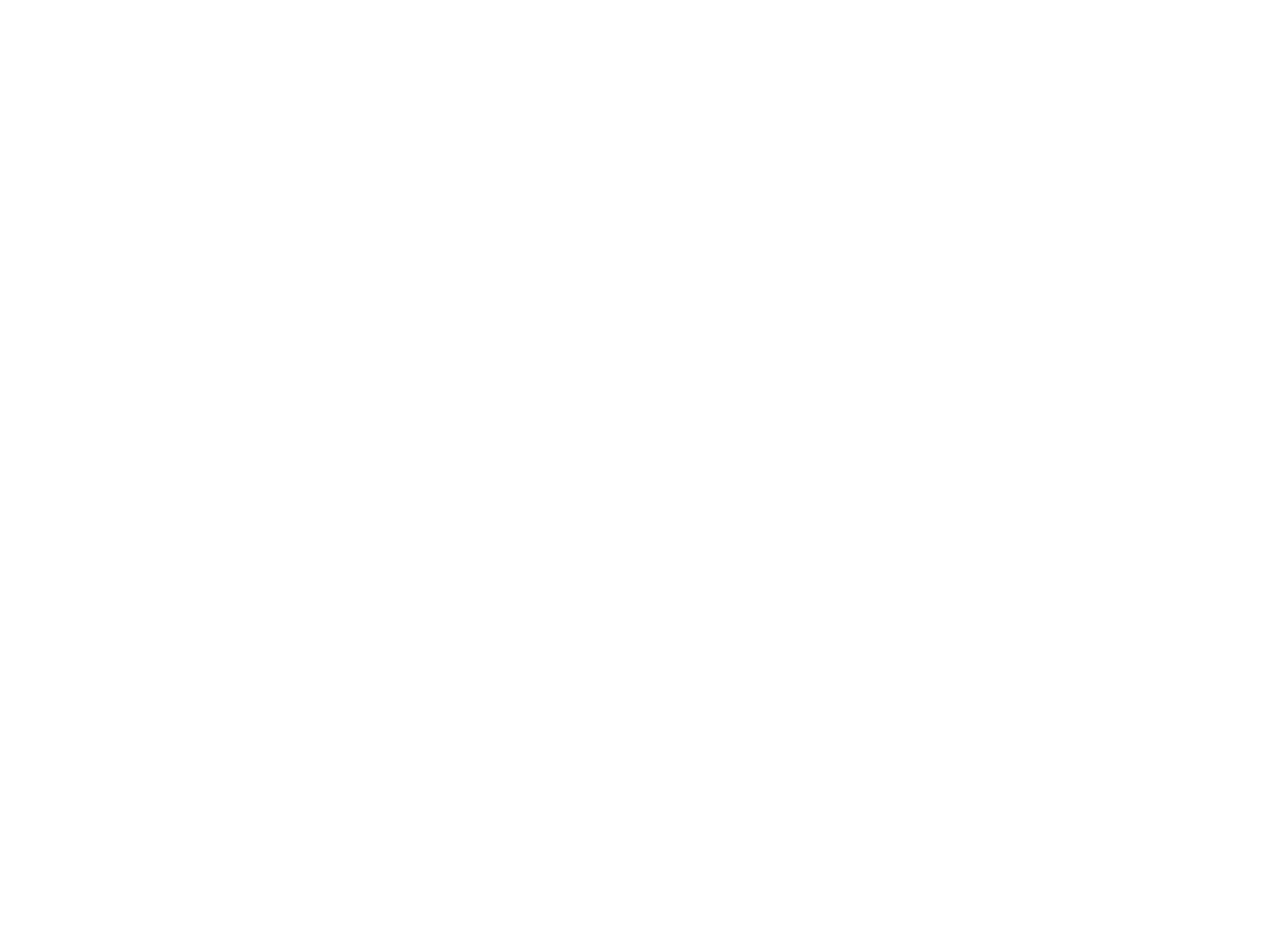
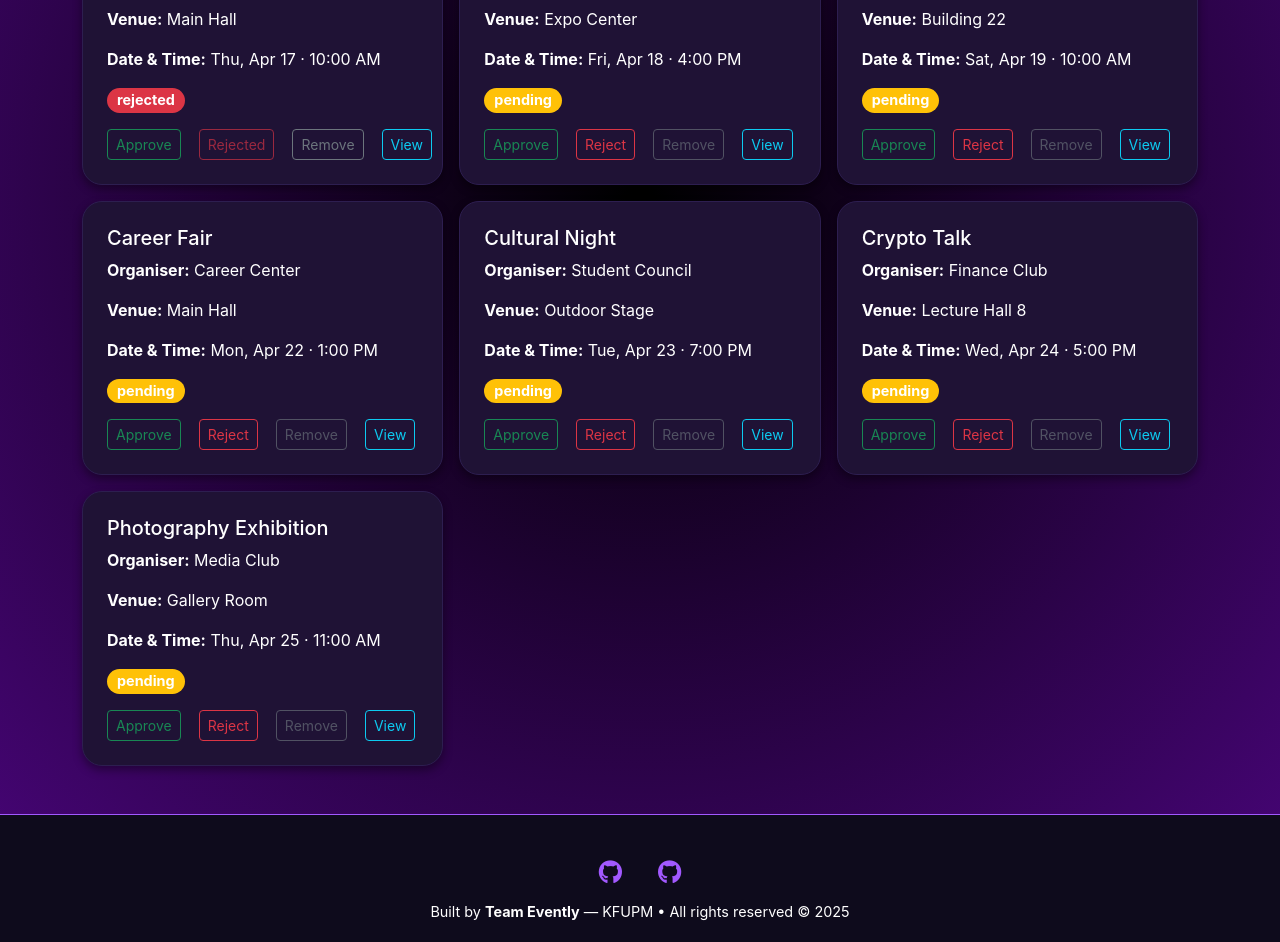
Before and after one commit to HadiAlmayyad/evently-v1-webapp-react, a React (Create React App) app: page /admin-dashboard in a window 1280 px wide. Before the commit this address had no page. Shown: the part 560-1502 px from the top of the page. Before the commit the page ends 800 px from the top, so only its background shows below. Built offline with nearby package versions, Linux system fonts and the light colour scheme.

Commit message:
unifying theme and colors 80%

```diff
--- a/src/App.js
+++ b/src/App.js
@@ -16,6 +16,9 @@ function App() {
         <Route path="/" element={<LandingPage />} />
         <Route path="/login" element={<Login />} />
         <Route path="/profile" element={<Profile />} />
+        <Route path="/my-events" element={<MyEventsPage />} />
+        <Route path="/admin-dashboard" element={<AdminDashboard />} />
+        <Route path="/venues" element={<VenuesPage />} />
       </Routes>
     </Router>
   )
--- /dev/null
+++ b/src/components/FooterEv.js
@@ -0,0 +1,70 @@
+import React, { useState } from "react";
+
+function FooterEv() {
+  const [isHovered1, setIsHovered1] = useState(false); // Hover state for first icon
+  const [isHovered2, setIsHovered2] = useState(false); // Hover state for second icon
+
+  return (
+    <footer id="footer" style={styles.footer}>
+      <div className="container">
+        <div className="d-flex justify-content-center gap-3 mb-2">
+          <a
+            href="https://github.com/KenanKaddoura"
+            target="_blank"
+            rel="noopener noreferrer"
+            className="footer-icon"
+            title="GitHub - Kenan"
+            style={isHovered1 ? { ...styles.footerIcon, ...styles.footerIconHover } : styles.footerIcon}
+            onMouseEnter={() => setIsHovered1(true)}
+            onMouseLeave={() => setIsHovered1(false)}
+          >
+            <i className="fab fa-github"></i>
+          </a>
+          <a
+            href="https://github.com/software1337x"
+            target="_blank"
+            rel="noopener noreferrer"
+            className="footer-icon"
+            title="GitHub - software1337x"
+            style={isHovered2 ? { ...styles.footerIcon, ...styles.footerIconHover } : styles.footerIcon}
+            onMouseEnter={() => setIsHovered2(true)}
+            onMouseLeave={() => setIsHovered2(false)}
+          >
+            <i className="fab fa-github"></i>
+          </a>
+        </div>
+        <div style={styles.footerText}>
+          Built by <strong>Team Evently</strong> — KFUPM • All rights reserved © 2025
+        </div>
+      </div>
+    </footer>
+  );
+}
+
+// Styles object inside the component
+const styles = {
+  footer: {
+    marginTop: "auto",
+    backgroundColor: "#0e0b1c",
+    borderTop: "1px solid #A259FF",
+    padding: "40px 0 20px",
+    textAlign: "center",
+  },
+  footerIcon: {
+    fontSize: "1.5rem",
+    color: "#A259FF",
+    margin: "0 10px",
+    transition: "transform 0.3s ease, color 0.3s ease",
+  },
+  footerIconHover: {
+    transform: "scale(1.2)",
+    color: "white",
+  },
+  footerText: {
+    color: "white",
+    fontSize: "0.9rem",
+    marginTop: "10px",
+  },
+};
+
+export default FooterEv;
--- a/src/components/MyEventsPageComponents/CardsGrid.js
+++ b/src/components/MyEventsPageComponents/CardsGrid.js
@@ -27,11 +27,11 @@ function CardsGrid({filteredEvents, handleDelete}) {
                 <Col sm={12} md={6} lg={4} key={event.id}>
 
                     {/* Card Event */}
-                    <Card className='h-100 shadow Ev-OnBackground rounded-4'>
+                    <Card className='h-100 Ev-OnBackground rounded-4 p-1'>
                     <Card.Body>
                         <Card.Title>{event.title}</Card.Title>
 
-                        <Card.Text>
+                        <Card.Text className="ev-description">
                         {event.description === "" ? ".........." : event.description}
                         </Card.Text>
 
--- a/src/components/Navbar.jsx
+++ b/src/components/Navbar.jsx
@@ -43,7 +43,7 @@ function Navbar({ showLogout = true }) {
                   <Link className="nav-link text-white" to="/profile">Profile</Link>
                 </li>
                 <li className="nav-item">
-                  <Link className="nav-link text-white" to="/">My Events</Link>
+                  <Link className="nav-link text-white" to="/my-events">My Events</Link>
                 </li>
                 <li className="nav-item">
                   <Link className="nav-link text-white" to="/">Discover Events</Link>
@@ -61,7 +61,7 @@ function Navbar({ showLogout = true }) {
                   <Link className="nav-link text-white" to="/">Discover Events</Link>
                 </li>
                 <li className="nav-item">
-                  <Link className="nav-link text-white" to="/dashboard">Dashboard</Link>
+                  <Link className="nav-link text-white" to="/admin-dashboard">Dashboard</Link>
                 </li>
                 <li className="nav-item">
                   <Link className="nav-link text-white" to="/venues">Venues</Link>
--- a/src/pages/AdminDashboard/AdminDashboard.css
+++ b/src/pages/AdminDashboard/AdminDashboard.css
@@ -2,9 +2,17 @@
 
 .dashboard-page {
   background-color: var(--ev-background);
+  background: radial-gradient(circle, #000000, #4a057c);
+  display: flex;
+  flex-direction: column;
   min-height: 100vh;
-padding-bottom: 50px;
 }
+
+.dashboard-page .container {
+  flex-grow: 1;
+  /* Ensures the content section takes up the available space */
+}
+
 
 
 .btn-app {
@@ -177,12 +185,23 @@ font-style: italic;
 }
 
 
-/* General Card Styling */
 .event-card {
-background-color: #2a1c4c;
-color: #e8e7ea;
-border-radius: 10px;
-transition: transform 0.3s, box-shadow 0.3s ease-in-out;
+  background-color: #1f1235;
+  border: 1px solid #2d1e50;
+  border-radius: 20px;
+  box-shadow: 0 4px 10px rgba(0, 0, 0, 0.4);
+  color: white;
+
+  transition: all 0.3s ease-in-out;
+}
+
+
+.event-card .btn {
+  transition: background-color 0.3s ease;
+}
+
+.event-card .btn:hover {
+  background-color: rgba(127, 90, 240, 0.1);
 }
 
 .event-card:hover {
@@ -201,6 +220,7 @@ transition: background-color 0.2s ease;
 
 .event-actions button:hover {
   background-color: rgba(127, 90, 240, 0.1);
+  color: white;
 }
 
 /* Badge Styling */
--- a/src/pages/AdminDashboard/AdminDashboard.js
+++ b/src/pages/AdminDashboard/AdminDashboard.js
@@ -5,6 +5,8 @@ import EventsTabContent from "../../components/AdminDashboardComponents/EventsTa
 import UsersTabContent from "../../components/AdminDashboardComponents/UsersTabContent";
 import ConfiguratoinTabContent from "../../components/AdminDashboardComponents/ConfigurationTabContent";
 import NavbarComponent from "../../components/AdminDashboardComponents/NavbarComponent";
+import Navbar from "../../components/Navbar";
+import FooterEv from "../../components/FooterEv";
 
 
 function AdminDashboard() {
@@ -13,9 +15,10 @@ function AdminDashboard() {
 
         <div className="dashboard-page">
 
-            <NavbarComponent activePage="dashboard" userRole="Admin"/>
+            {/* <NavbarComponent activePage="dashboard" userRole="Admin"/>   */}
+            <Navbar showLogout={true} />
 
-            <Container expand="md" className='mt-5'>
+            <Container expand="md" className='pt-5 mt-5 mb-5'>
                 <Tabs
                     defaultActiveKey="events"
                     className="mb-3 ev-tabs"
@@ -32,7 +35,9 @@ function AdminDashboard() {
                     </Tab>
 
                 </Tabs>
+
             </Container>
+            <FooterEv />
 
         </div>
 
--- a/src/pages/MyEvents/MyEventsPage.css
+++ b/src/pages/MyEvents/MyEventsPage.css
@@ -1,10 +1,11 @@
 
-
+/* linear-gradient(to bottom, #4a057c, #000000); */
 .my-events-page {
-  background-color: var(--ev-background);
+  background: radial-gradient(circle, #000000, #4a057c);
   min-height: 100vh;
   padding-bottom: 50px;
 }
+
 
 .custom-toggle {
   border: 2px solid var(--ev-button) !important;
@@ -60,8 +61,11 @@
 }
 
 .Ev-OnBackground {
-  background-color: var(--ev-on-background);
-  color: var(--ev-text);
+  background-color: #1f1235;
+  border: 1px solid #2d1e50;
+  border-radius: 20px;
+  box-shadow: 0 4px 10px rgba(0, 0, 0, 0.4);
+  color: white;
 }
 
 
@@ -103,3 +107,11 @@ border: none;
 .custom-modal .form-control::placeholder {
   color: #70787A;
 }
+
+.ev-description {
+  display: -webkit-box;
+  -webkit-line-clamp: 3;  /* Max 3 lines */
+  -webkit-box-orient: vertical;
+  overflow: hidden;
+  text-overflow: ellipsis; /* Optional: Adds ellipsis (...) at the end of truncated text */
+}
--- a/src/pages/MyEvents/MyEventsPage.js
+++ b/src/pages/MyEvents/MyEventsPage.js
@@ -8,7 +8,7 @@ import { Button, Modal, Form } from 'react-bootstrap';
 import FilterButtons from '../../components/MyEventsPageComponents/FliterButtons';
 import NavbarComponent from '../../components/MyEventsPageComponents/NavbarComponent';
 import CardsGrid from '../../components/MyEventsPageComponents/CardsGrid';
-
+import Navbar from '../../components/Navbar';
 import allEv from '../../util/dEvAll.json';
 
 
@@ -34,11 +34,12 @@ export default function MyEventsPage() {
 
 
   return (
-  <div className='my-events-page'>
+  <div className='my-events-page pt-5'>
 
 
     {/* Navbar */}
-    <NavbarComponent activePage='my-events' userRole='Attendee' />
+    {/* <NavbarComponent activePage='my-events' userRole='Attendee' /> */}
+    <Navbar showLogout={true} />
 
     <Container expand="md" className='mt-5'>
 
--- a/src/pages/Venues/VenuesPage.js
+++ b/src/pages/Venues/VenuesPage.js
@@ -2,6 +2,7 @@ import React, { useState } from "react";
 import { Button, Card, Row, Col, ListGroup, Modal, Form, Container } from "react-bootstrap";
 import './VenuesPage.css';
 import NavbarComponent from "../../components/AdminDashboardComponents/NavbarComponent";
+import Navbar from "../../components/Navbar";
 
 function VenuesPage() {
 
@@ -51,7 +52,10 @@ function VenuesPage() {
   return (
     <div className="venues-page">
 
-        <NavbarComponent activePage="" userRole="Admin"/>
+        {/* <NavbarComponent activePage="" userRole="Admin"/>  */}
+
+        <Navbar showLogout={true} />
+
 
         <Container>
 
--- a/src/util/dEvAll.json
+++ b/src/util/dEvAll.json
@@ -14,7 +14,7 @@
       "id": 2,
       "title": "AI & ML Workshop",
       "datetime": "Tue, Apr 15 · 1:30 PM",
-      "description": "",
+      "description":  "Annual gathering of tech enthusiasts and innovators. Annual gathering of tech enthusiasts and innovators. Annual gathering of tech enthusiasts and innovators. Annual gathering of tech enthusiasts and innovators. Annual gathering of tech enthusiasts and innovators. Annual gathering of tech enthusiasts and innovators. Annual gathering of tech enthusiasts and innovators. Annual gathering of tech enthusiasts and innovators. Annual gathering of tech enthusiasts and innovators.",
       "venue": "Lab 3",
       "organiser": "AI Society",
       "type": "past",
```
Also changed, not shown: src/components/MyEventsPageComponents/NavbarComponent.js (+4 -4 lines), src/pages/Venues/VenuesPage.css (+7 -18 lines). Lines whose indentation alone changed are shown as unchanged.
